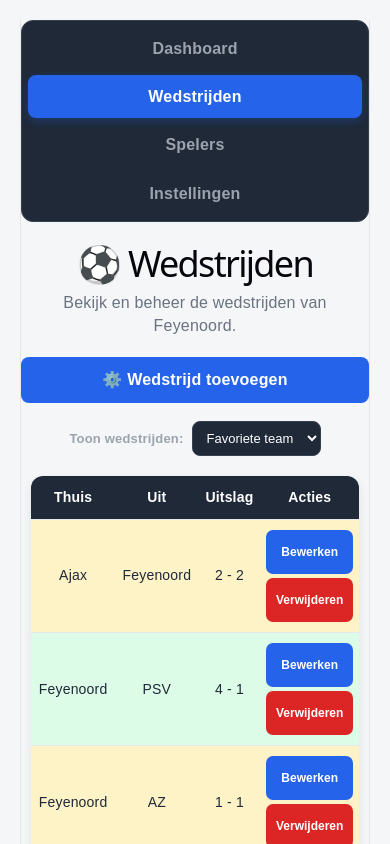
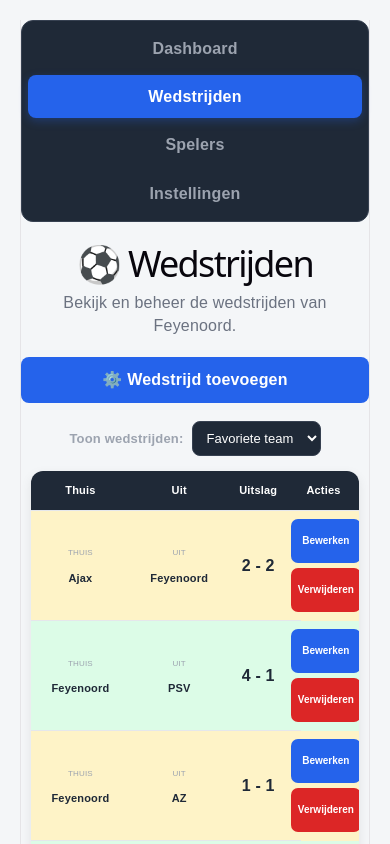
Before and after one commit to Ryan050409/simpel-design, a React (Vite) app: page /wedstrijden in a window 390 px wide. Shown: the top 844 px of the page. Built offline with nearby package versions, Linux system fonts and the light colour scheme.

Commit message:
bezig met laatste finetuning van wedstrijdpagina

```diff
--- a/src/App.css
+++ b/src/App.css
@@ -928,6 +928,64 @@
   padding: 14px 16px;
   text-align: center;
   border-bottom: 1px solid #e5e7eb;
+  vertical-align: middle;
+}
+.matches-table tbody td[colspan="6"] {
+  padding: 35px 20px;
+  color: #6b7280;
+  font-size: 14px;
+  font-weight: 500;
+  text-align: center;
+}
+.matches-table th:first-child,
+.matches-table td:first-child {
+  width: 120px;
+}
+
+.matches-table th:nth-child(2),
+.matches-table td:nth-child(2),
+.matches-table td:nth-child(3) {
+  font-weight: 600;
+}
+
+.matches-table td:nth-child(2)::before {
+  content: "Thuis";
+  display: block;
+  margin-bottom: 3px;
+  color: #9ca3af;
+  font-size: 10px;
+  font-weight: 500;
+  text-transform: uppercase;
+}
+
+.matches-table td:nth-child(3)::before {
+  content: "Uit";
+  display: block;
+  margin-bottom: 3px;
+  color: #9ca3af;
+  font-size: 10px;
+  font-weight: 500;
+  text-transform: uppercase;
+}
+
+.matches-table th:nth-child(3),
+.matches-table td:nth-child(3) {
+  min-width: 130px;
+}
+
+.matches-table th:nth-child(4),
+.matches-table td:nth-child(4) {
+  width: 110px;
+}
+
+.matches-table th:nth-child(5),
+.matches-table td:nth-child(5) {
+  width: 100px;
+}
+
+.matches-table th:last-child,
+.matches-table td:last-child {
+  width: 190px;
 }
 
 .matches-table th {
@@ -939,23 +997,31 @@
 .matches-table td {
   color: #1f2937;
 }
-
+.matches-table td:nth-child(4) {
+  font-size: 16px;
+  font-weight: 700;
+  white-space: nowrap;
+}
 .matches-table tbody tr:last-child td {
   border-bottom: none;
 }
 
 .matches-table .match-actions {
   display: flex;
+  align-items: center;
   justify-content: center;
-  gap: 8px;
+  gap: 10px;
+  width: 100%;
   margin-top: 0;
 }
 
 .matches-table .match-actions button {
-  padding: 8px 12px;
+  padding: 8px 14px;
+  min-width: 85px;
   border-radius: 7px;
   font-size: 13px;
   font-weight: 600;
+  white-space: nowrap;
 }
 
 .matches-table .match-actions .delete-button {
@@ -1265,7 +1331,66 @@
 
 /* Mobiel */
 
-@media (max-width: 700px) {
+@media (max-width: 768px) {
+  .matches-table {
+  width: calc(100% - 20px);
+  max-width: calc(100% - 20px);
+  margin: 15px auto;
+  font-size: 11px;
+  table-layout: fixed;
+}
+
+.matches-table th,
+.matches-table td {
+  padding: 8px 3px;
+}
+
+.matches-table th:nth-child(1),
+.matches-table td:nth-child(1),
+.matches-table th:nth-child(5),
+.matches-table td:nth-child(5) {
+  display: none;
+}
+
+.matches-table th:nth-child(2),
+.matches-table td:nth-child(2),
+.matches-table th:nth-child(3),
+.matches-table td:nth-child(3) {
+  width: 25%;
+}
+
+.matches-table th:nth-child(4),
+.matches-table td:nth-child(4) {
+  width: 15%;
+}
+
+.matches-table th:nth-child(6),
+.matches-table td:nth-child(6) {
+  width: 18%;
+}
+
+.matches-table td:nth-child(2)::before,
+.matches-table td:nth-child(3)::before {
+  font-size: 8px;
+  margin-bottom: 2px;
+}
+
+.matches-table .match-actions {
+  display: flex;
+  flex-direction: column;
+  align-items: stretch;
+  gap: 5px;
+}
+
+.matches-table .match-actions button {
+  width: 100%;
+  min-width: 70px;
+  padding: 6px 4px;
+  font-size: 10px;
+  white-space: nowrap;
+  overflow: visible;
+  text-overflow: clip;
+}
   body {
     padding: 20px;
   }
@@ -1467,39 +1592,6 @@
     font-size: 13px;
   }
 
-  .matches-table {
-    width: calc(100% - 20px);
-    margin: 20px auto;
-    font-size: 14px;
-  }
-
-  .matches-table th,
-  .matches-table td {
-    padding: 10px 6px;
-  }
-
-  .matches-table th:nth-child(1),
-  .matches-table td:nth-child(1) {
-    display: none;
-  }
-
-  .matches-table th:nth-child(5),
-  .matches-table td:nth-child(5) {
-    display: none;
-  }
-
-  .matches-table .match-actions {
-    flex-direction: column;
-    gap: 4px;
-  }
-
-  .matches-table .match-actions button {
-    width: 100%;
-    padding: 6px 8px;
-    font-size: 12px;
-  }
-}
-
 /* Kleine mobiele schermen */
 
 @media (max-width: 600px) {
@@ -1554,3 +1646,4 @@
     max-width: 55px;
   }
 }
+}
--- a/src/MatchesPage.tsx
+++ b/src/MatchesPage.tsx
@@ -128,7 +128,7 @@
           <option value="all">Alle teams</option>
         </select>
       </div>
-
+          <div className="matches-table-wrapper">
       <table className="matches-table">
         <thead>
           <tr>
@@ -198,6 +198,7 @@
         />
       )}
     </div>
+    </div>
   );
 }
 
```
